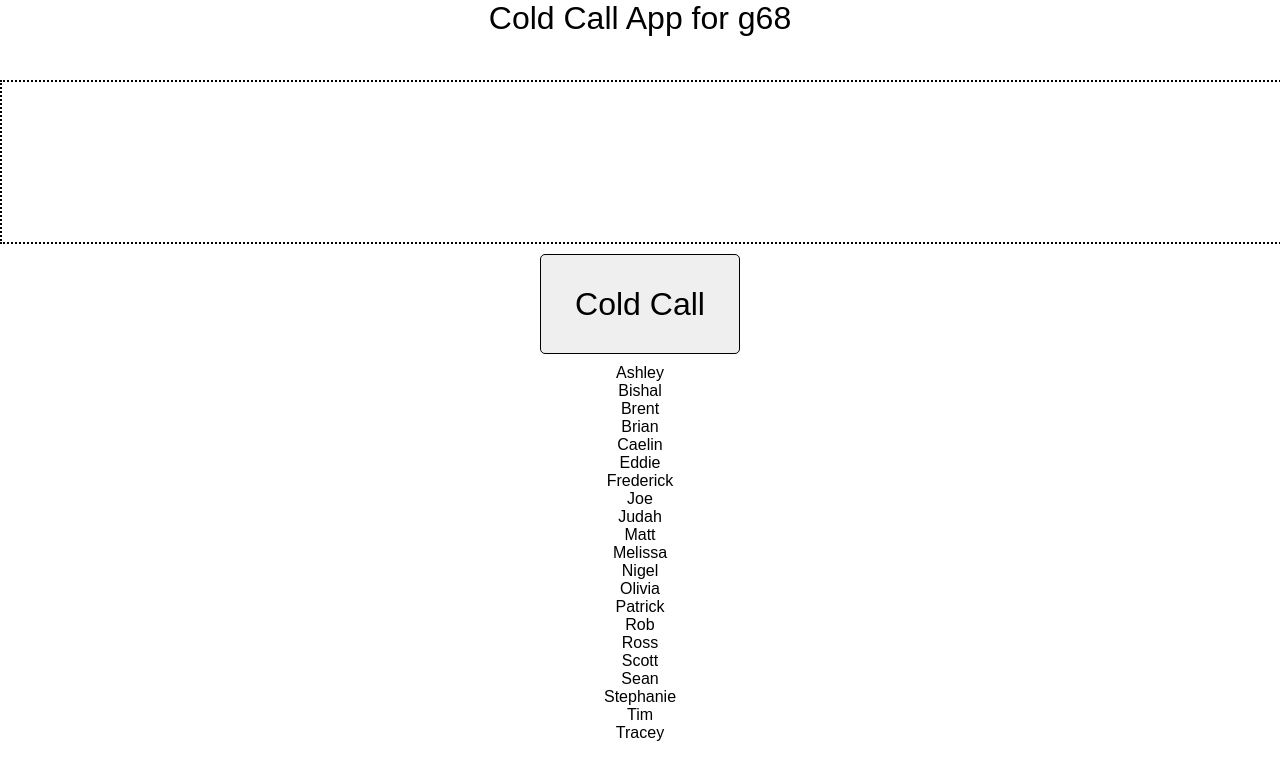
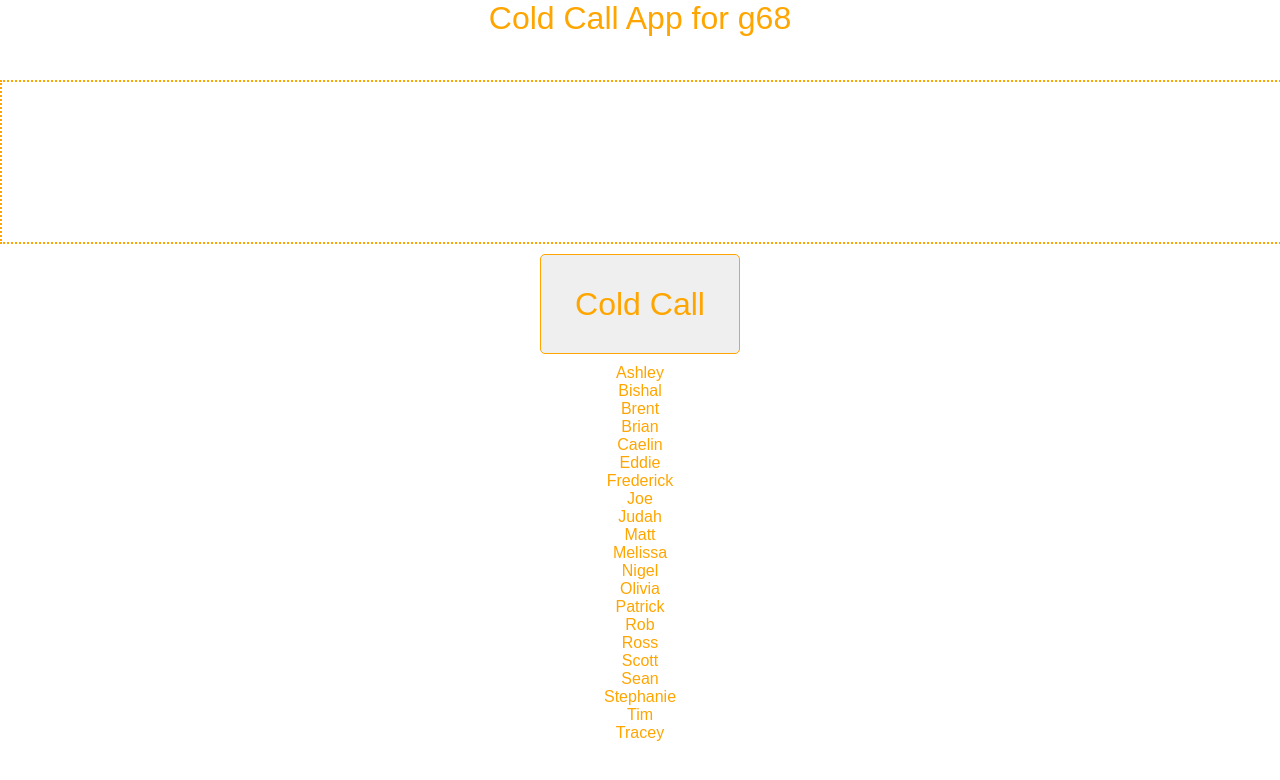
Before and after one commit to jmrigali/cold-call-app, a React (Create React App) app: page / in a window 1280 px wide. Shown: the top 780 px of the page. Built offline with nearby package versions, Linux system fonts and the light colour scheme.

Commit message:
changed color to orange

```diff
--- a/src/App.css
+++ b/src/App.css
@@ -4,16 +4,16 @@
 .navbar {
   height: 10vh;
   font-size: 2em;
-  color: black;
+  color: orange;
 }
 
 .selectedStudent {
   width: 100vw;
   height: 20vh;
-  border: 2px dotted black;
+  border: 2px dotted orange;
   text-align: center;
   justify-content: center;
-  color: black;
+  color: orange;
   font-size: 5em;
 }
 
@@ -22,15 +22,15 @@
   width: 200px;
   height:100px;
   border-radius: 5px;
-  border: 1px solid black;
+  border: 1px solid orange;
   font-size: 2em;
-  color:  black;
+  color:  orange;
   -webkit-transition-duration: 0.4s; /* Safari */
     transition-duration: 0.4s;
 }
 
 .submitBtn:hover {
-  background-color: black; /* Green */
+  background-color: orange; /* Green */
    color: white;
 }
 
@@ -39,5 +39,5 @@
 }
 
 .indivStudent {
-  color: black;
+  color: orange;
 }
```
